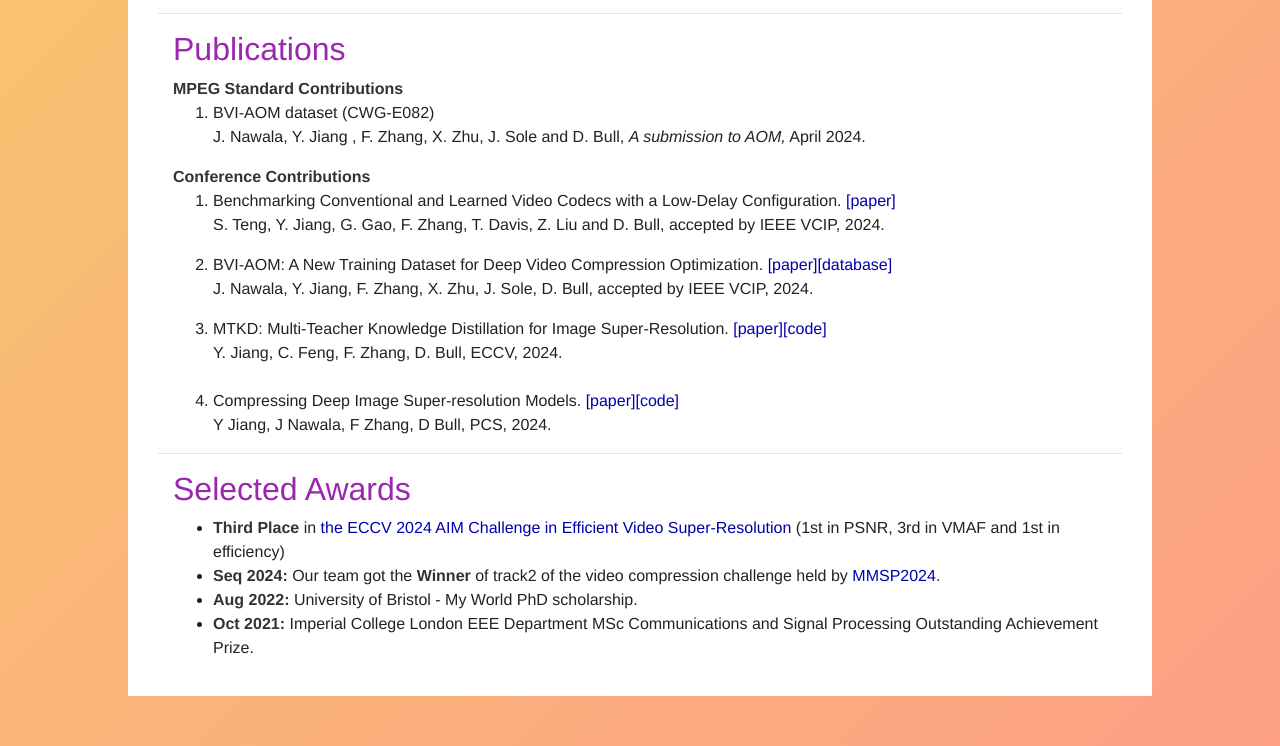
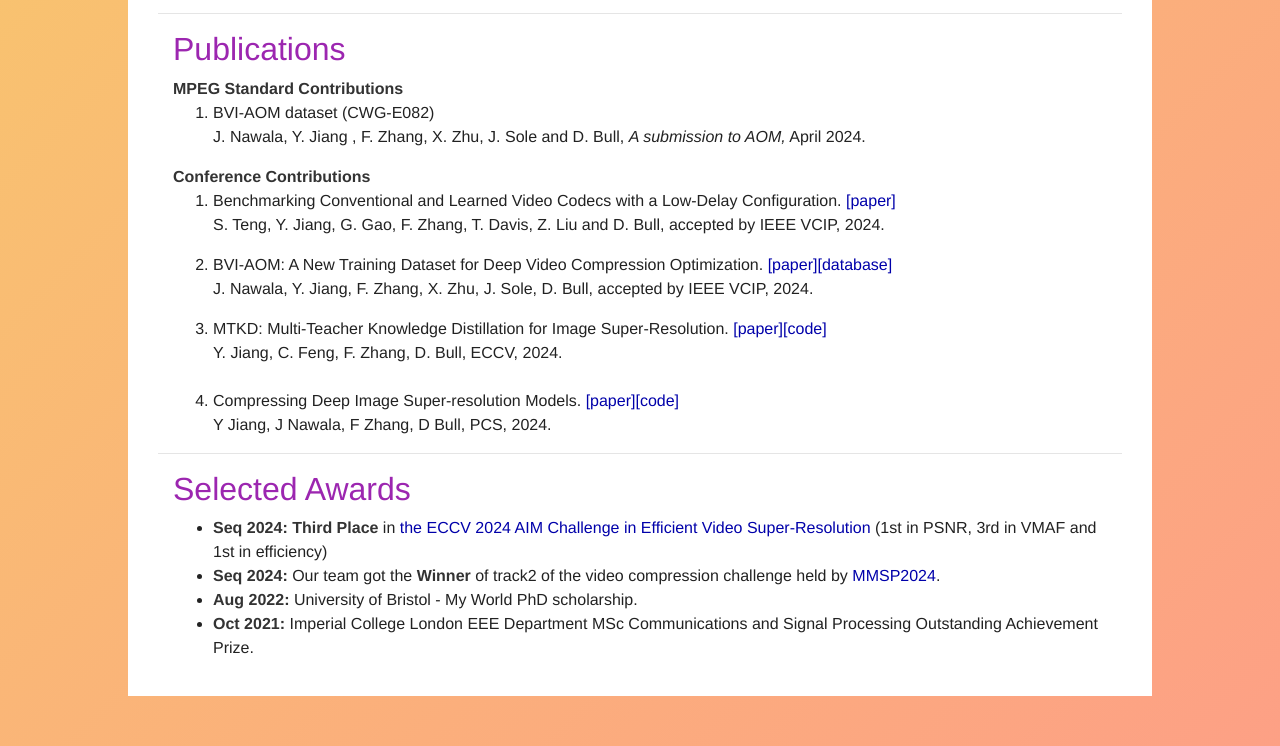
Before and after one commit to YuxuanJJ/YuxuanJJ.github.io, a plain HTML site: page index.html in a window 1280 px wide. Shown: the part 1021-1767 px from the top of the page. Drawn offline with nearby package versions, Linux system fonts and the light colour scheme; some icons are missing.

Commit message:
Update index.html

```diff
--- a/index.html
+++ b/index.html
@@ -146,7 +146,7 @@
 		<div class="container-md">
                 <h2 id="projects">Selected Awards</h2>
                 <ul>
-				<li><b>Third Place</b> in <a HREF="https://www.cvlai.net/aim/2024/">the ECCV 2024 AIM Challenge in Efficient Video Super-Resolution</a> (1st in PSNR, 3rd in VMAF and 1st in efficiency)</li>
+				<li><b>Seq 2024:</b> <b>Third Place</b> in <a HREF="https://www.cvlai.net/aim/2024/">the ECCV 2024 AIM Challenge in Efficient Video Super-Resolution</a> (1st in PSNR, 3rd in VMAF and 1st in efficiency)</li>
 				<li><b>Seq 2024:</b> Our team got the <b>Winner</b> of track2 of the video compression challenge held by <A HREF="https://faculty.ustc.edu.cn/lil1/en/zdylm/991871/list/index.htm">MMSP2024</a>.
 				<li><b>Aug 2022:</b> University of Bristol - My World PhD scholarship.
 				<li><b>Oct 2021:</b> Imperial College London EEE Department MSc Communications and Signal Processing Outstanding Achievement Prize.
```
